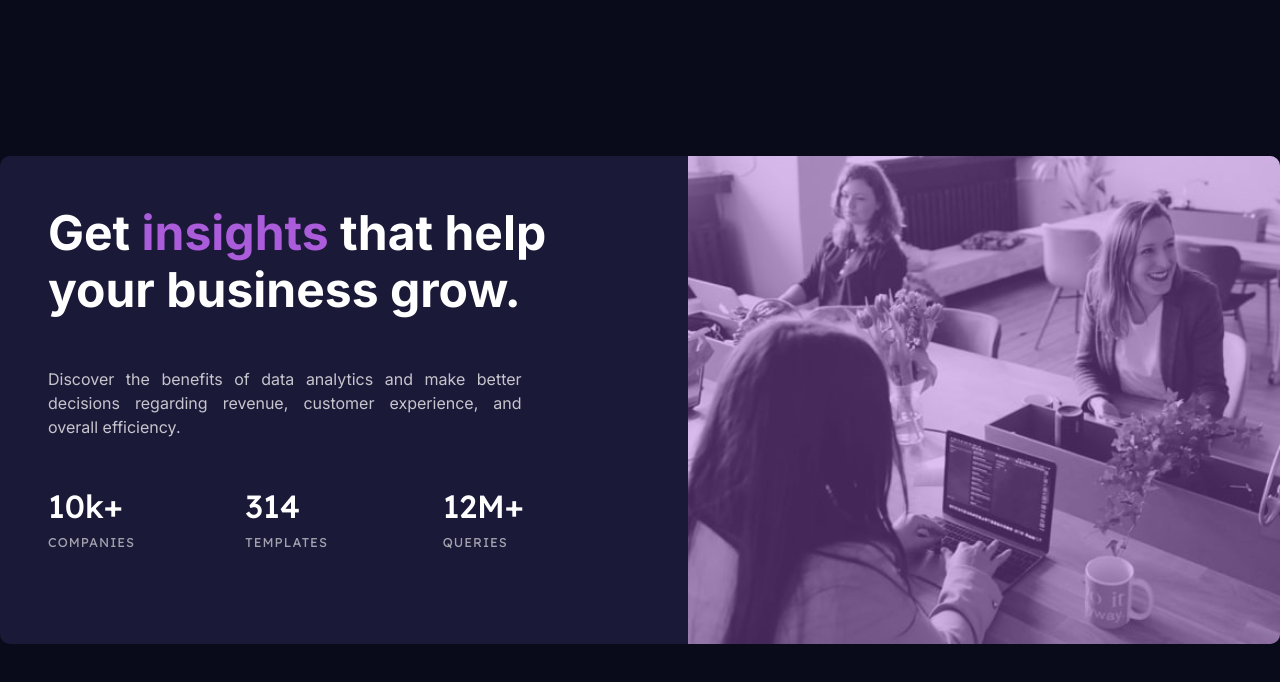
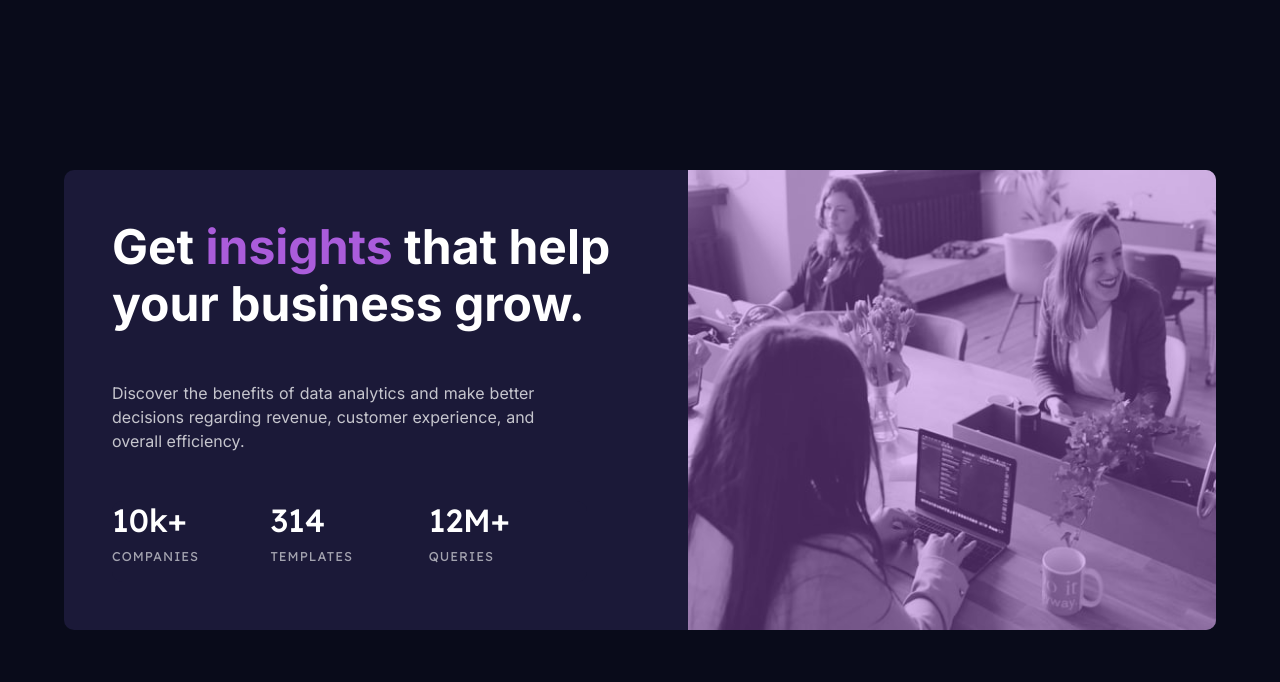
Before and after one commit to idristomy/Stats-preview-card, a website: page index.html in a window 1280 px wide. Drawn offline with Linux system fonts and the light colour scheme.

Commit message:
style changed

```diff
--- a/index.html
+++ b/index.html
@@ -14,7 +14,7 @@
 
     <section class="d-flex align-items-center justify-content-center">
       <div class="row">
-        <div class="col p-5">
+        <div class="col p-5 d-flex  justify-content-center">
           <h1 class="card-title">
             Get <span>insights</span> that help your business grow.
           </h1>
--- a/style.css
+++ b/style.css
@@ -17,14 +17,17 @@ body{
 }
 
 section{
-    height: 100vh;
+    min-height: 100vh;
 }
 
 .row{
     background-color: var(--dark-desaturated-blue);
-    max-width: 180vh;
+    width: 90%;
     border-radius: 10px;
     --bs-gutter-x: 0 !important;
+}
+.row .col{
+    flex-direction: column;
 }
 .row .card-title{
     color: white;
```
